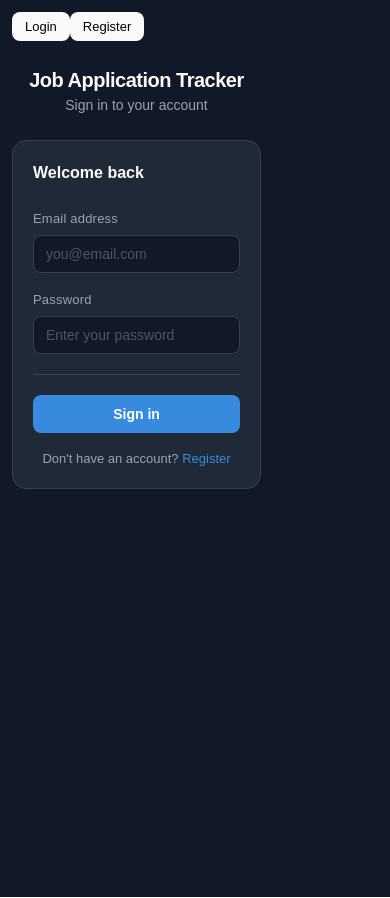
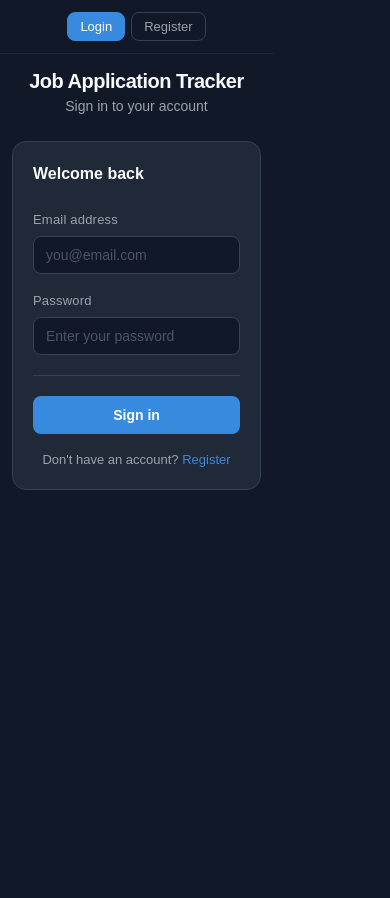
Before and after one commit to Shivani-Singh-20/job-application-tracker, a React app in the folder frontend/: page / in a window 390 px wide. Built offline with nearby package versions, Linux system fonts and the light colour scheme; the HTML template or start-up script is replaced by a standard one.

Commit message:
fixed mobile responsive css

```diff
--- a/frontend/src/App.css
+++ b/frontend/src/App.css
@@ -11,6 +11,54 @@ body {
   min-height: 100vh;
 }
 
+/* ── Nav ── */
+.nav {
+  display: flex;
+  justify-content: center;
+  align-items: center;
+  flex-wrap: wrap;
+  gap: 8px;
+  padding: 1rem;
+  border-bottom: 1px solid #1f2937;
+}
+
+.nav-btn {
+  padding: 7px 18px;
+  border-radius: 8px;
+  font-size: 14px;
+  background: transparent;
+  border: 1px solid #374151;
+  color: #9ca3af;
+  cursor: pointer;
+  transition: all 0.15s;
+}
+
+.nav-btn:hover { color: #f9fafb; border-color: #6b7280; }
+
+.nav-active {
+  background: #378ADD;
+  border-color: #378ADD;
+  color: #fff;
+}
+
+.nav-greeting {
+  font-size: 14px;
+  color: #9ca3af;
+  display: flex;
+  align-items: center;
+  margin-right: 8px;
+}
+
+.nav-logout {
+  color: #fca5a5;
+  border-color: #7f1d1d;
+}
+
+.nav-logout:hover {
+  color: #E24B4A;
+  border-color: #E24B4A;
+}
+
 /* ── Page layout ── */
 .page {
   display: flex;
@@ -19,11 +67,13 @@ body {
   padding: 2.5rem 1rem;
   gap: 1.5rem;
   min-height: 100vh;
+  width: 100%;
 }
 
 /* ── Header ── */
 .header {
   text-align: center;
+  width: 100%;
 }
 
 .header h1 {
@@ -159,8 +209,7 @@ body {
   text-align: center;
 }
 
-
-/* ── Register extra styles ── */
+/* ── Error message ── */
 .error-msg {
   margin-top: 10px;
   background: #450a0a;
@@ -188,8 +237,6 @@ body {
 .login-link a:hover {
   text-decoration: underline;
 }
-
-
 
 /* ── Stats grid ── */
 .stats-grid {
@@ -302,6 +349,7 @@ body {
   display: flex;
   align-items: center;
   gap: 14px;
+  min-width: 0;
 }
 
 .job-avatar {
@@ -316,6 +364,10 @@ body {
   align-items: center;
   justify-content: center;
   flex-shrink: 0;
+}
+
+.job-info {
+  min-width: 0;
 }
 
 .job-company {
@@ -430,27 +482,7 @@ body {
   cursor: pointer;
 }
 
-
-
-.nav-greeting {
-  font-size: 14px;
-  color: #9ca3af;
-  display: flex;
-  align-items: center;
-  margin-right: 8px;
-}
-
-.nav-logout {
-  color: #fca5a5;
-  border-color: #7f1d1d;
-}
-
-.nav-logout:hover {
-  color: #E24B4A;
-  border-color: #E24B4A;
-}
-
-/* ── Responsive Mobile Fix ── */
+/* ── Mobile Responsive ── */
 @media (max-width: 600px) {
 
   .nav {
@@ -463,6 +495,8 @@ body {
   .nav-greeting {
     width: 100%;
     text-align: center;
+    justify-content: center;
+    margin-right: 0;
     margin-bottom: 4px;
   }
 
@@ -473,24 +507,39 @@ body {
 
   .page {
     padding: 1rem 0.75rem;
+    align-items: center;
+  }
+
+  .header {
+    width: 100%;
+    text-align: center;
+  }
+
+  .header h1 {
+    font-size: 20px;
   }
 
   .form-card {
     width: 100%;
+    max-width: 100%;
     padding: 1.25rem;
+    margin: 0;
   }
 
   .stats-grid {
     grid-template-columns: repeat(2, 1fr);
     max-width: 100%;
+    width: 100%;
   }
 
   .filter-row {
     max-width: 100%;
+    width: 100%;
   }
 
   .jobs-list {
     max-width: 100%;
+    width: 100%;
   }
 
   .job-card {
@@ -500,6 +549,10 @@ body {
     padding: 14px;
   }
 
+  .job-left {
+    width: 100%;
+  }
+
   .job-right {
     width: 100%;
   }
@@ -507,11 +560,13 @@ body {
   .action-row {
     flex-wrap: wrap;
     gap: 6px;
+    width: 100%;
   }
 
   .edit-row {
     flex-wrap: wrap;
     gap: 6px;
+    width: 100%;
   }
 
   .status-select {
@@ -523,10 +578,6 @@ body {
     text-align: center;
   }
 
-  .header h1 {
-    font-size: 20px;
-  }
-
   .status-pills {
     gap: 6px;
   }
```
